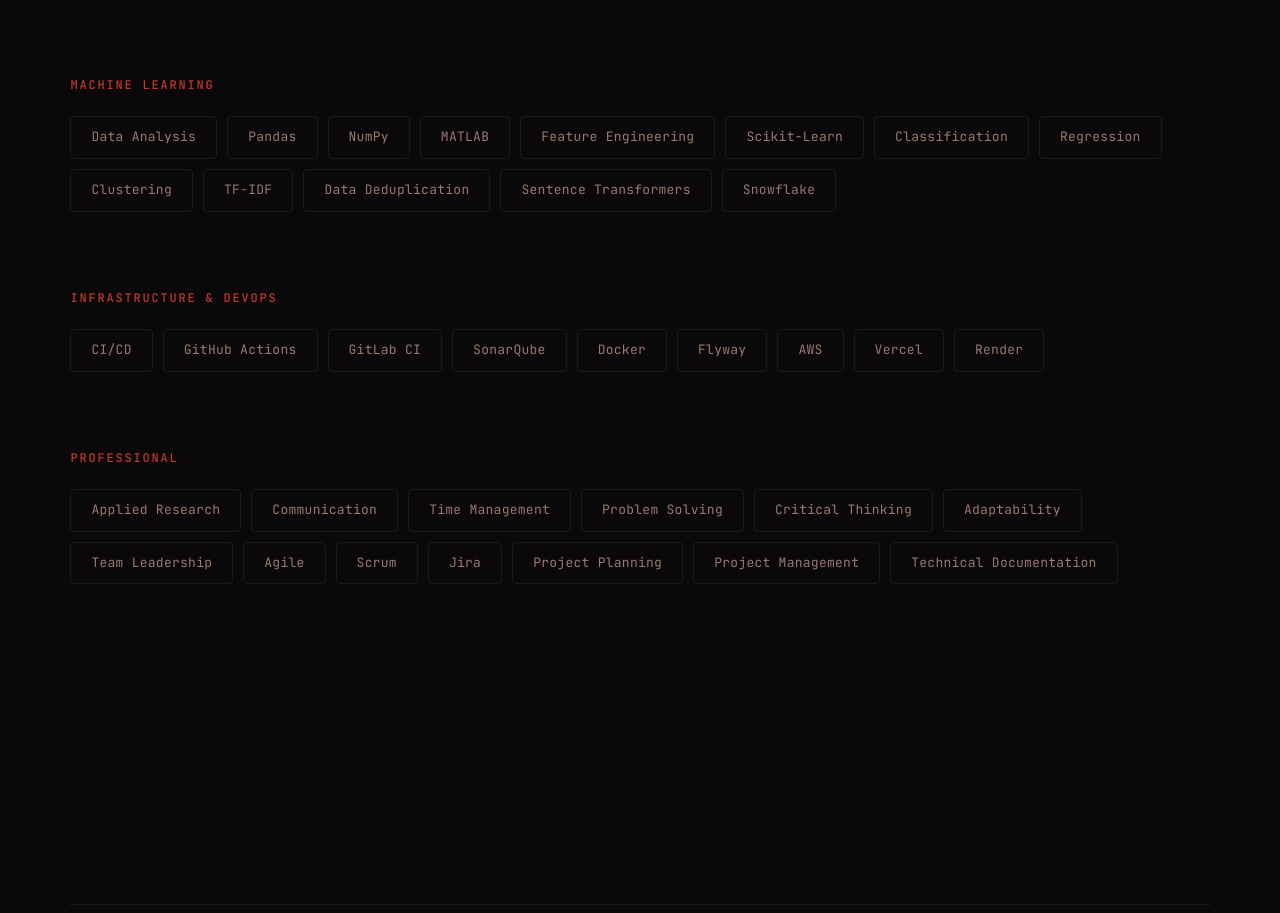
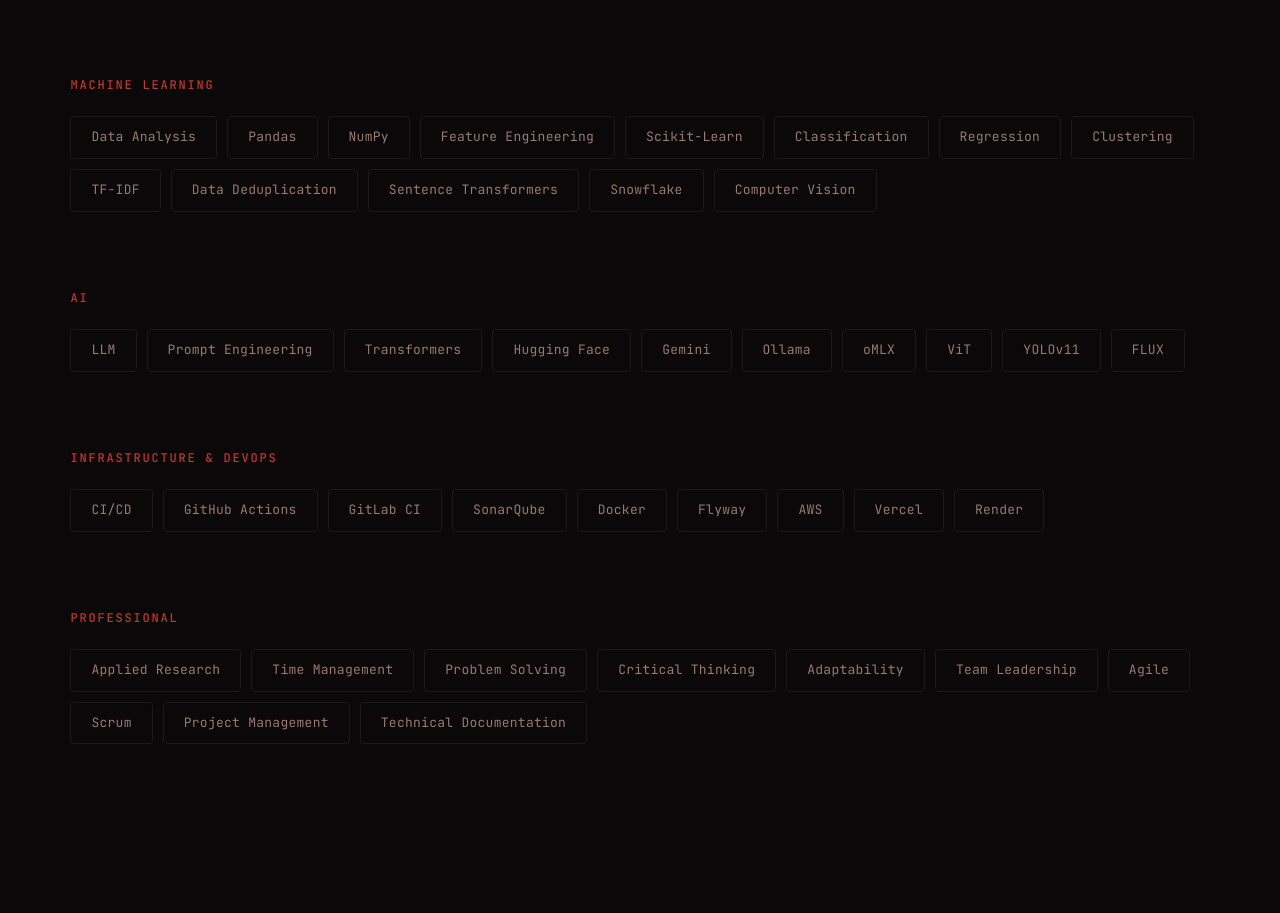
Before and after one commit to eucaliptuskoala/portfolio, a React (Vite) app: page / in a window 1280 px wide. Shown: the part 5997-6910 px from the top of the page. Built offline with nearby package versions, Linux system fonts and the light colour scheme.

Commit message:
updated skills

```diff
--- a/src/data/skills.js
+++ b/src/data/skills.js
@@ -24,7 +24,6 @@
       'Data Analysis',
       'Pandas',
       'NumPy',
-      'MATLAB',
       'Feature Engineering',
       'Scikit-Learn',
       'Classification',
@@ -33,7 +32,23 @@
       'TF-IDF',
       'Data Deduplication',
       'Sentence Transformers',
-      'Snowflake'
+      'Snowflake',
+      'Computer Vision',
+    ]
+  },
+    {
+    title: 'AI',
+    tags: [
+      'LLM',
+      'Prompt Engineering',
+      'Transformers',
+      'Hugging Face',
+      'Gemini',
+      'Ollama',
+      'oMLX',
+      'ViT',
+      'YOLOv11',
+      'FLUX'
     ]
   },
   {
@@ -54,7 +69,6 @@
     title: 'Professional',
     tags: [
       'Applied Research',
-      'Communication',
       'Time Management',
       'Problem Solving',
       'Critical Thinking',
@@ -62,8 +76,6 @@
       'Team Leadership',
       'Agile',
       'Scrum',
-      'Jira',
-      'Project Planning',
       'Project Management',
       'Technical Documentation'
     ]
```
